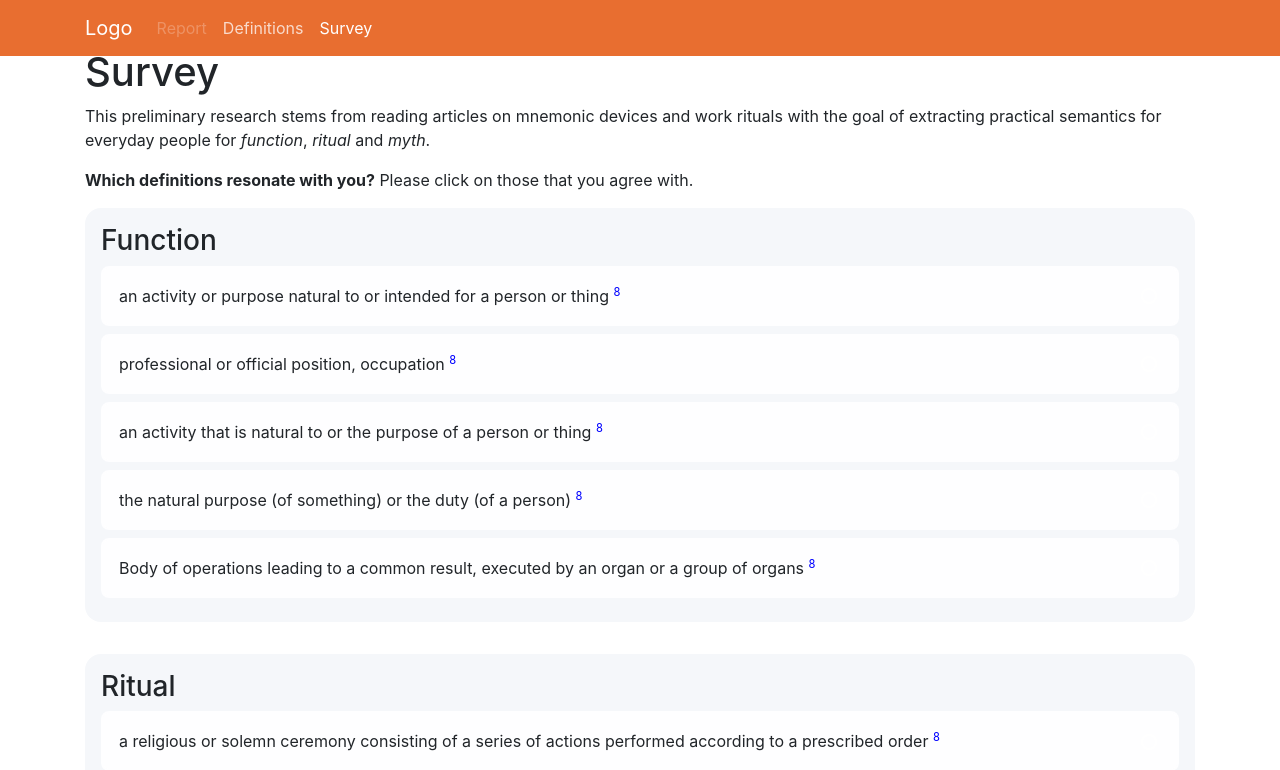
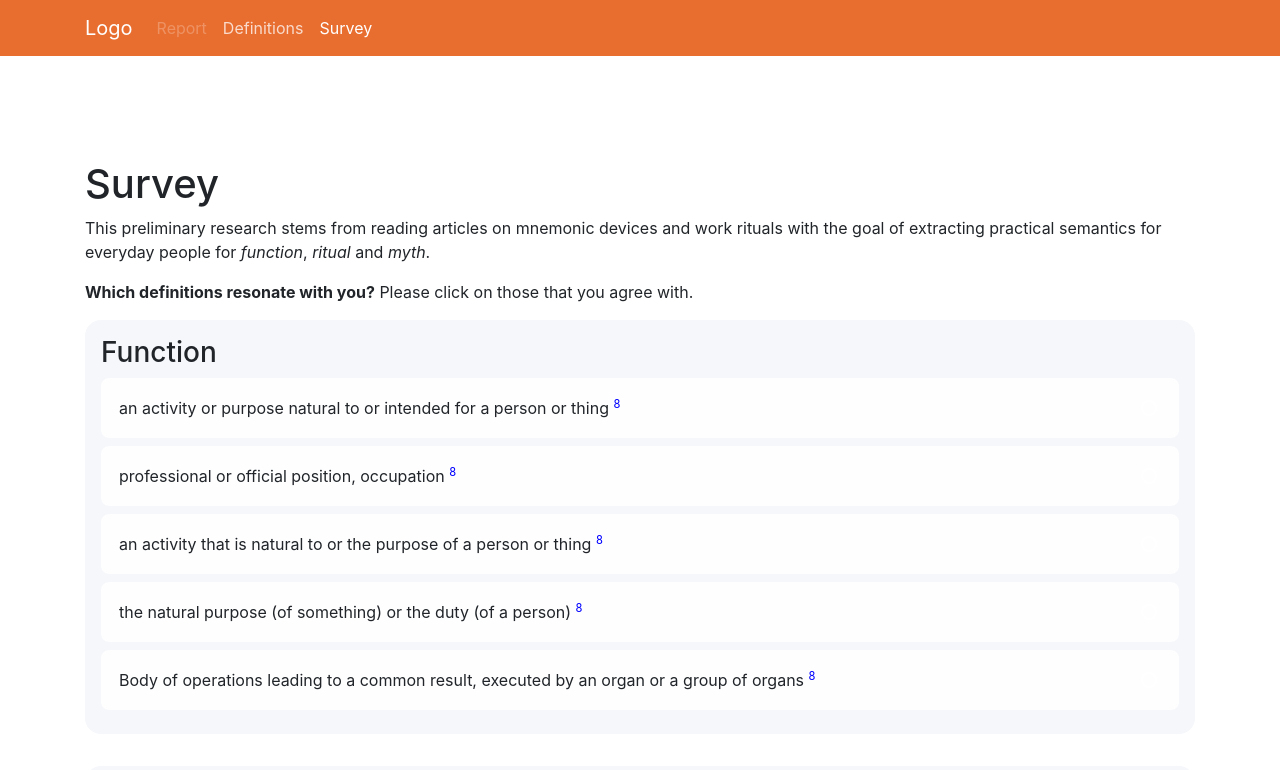
Before and after one commit to megagustav/DfM-Content, a PHP site: page /survey in a window 1280 px wide. Shown: the top 770 px of the page. Run offline with PHP 8.4, Linux system fonts and the light colour scheme.

Commit message:
change header spacing

```diff
--- a/definitions/index.html
+++ b/definitions/index.html
@@ -38,7 +38,7 @@
 	</nav>
 
 
-	<section class="container intro mt-5">
+	<section class="container intro">
 		<h1>Design for Meaning Journal</h1>
 		<h3></h3>
 	</section>
--- a/index.html
+++ b/index.html
@@ -37,7 +37,7 @@
 		</div>
 	</nav>
 
-	<div class="container mt-5">
+	<div class="container intro">
 		home.
 	</div>
 
--- a/style/style.css
+++ b/style/style.css
@@ -15,6 +15,12 @@
 .navbar-nav li.nav-item a.nav-link:active {
 	color: rgba(255,255,255,1);
 	text-decoration: underline;
+}
+
+/* general */
+
+section.intro {
+	margin-top: 10em;
 }
 
 /* vote */
--- a/survey/index.html
+++ b/survey/index.html
@@ -37,7 +37,7 @@
 		</div>
 	</nav>
 
-	<section class="container intro mt-5">
+	<section class="container intro">
 		<h1>Survey</h1>
 		<h3></h3>
 	</section>
```
